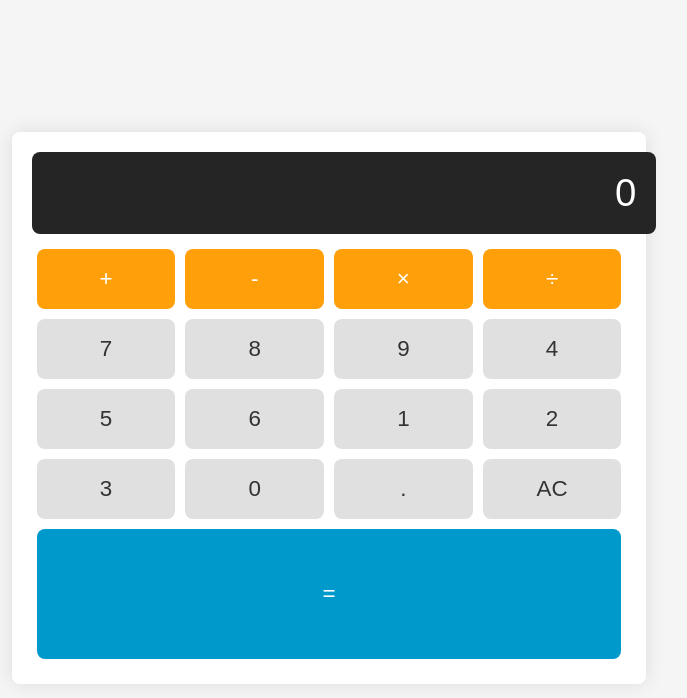
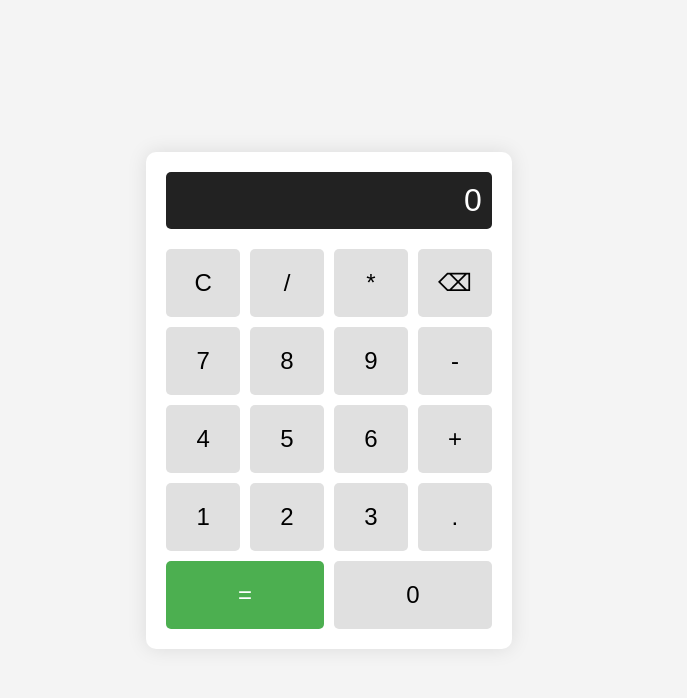
Before and after one commit to d3005/Simple_Calculator, a plain HTML site: page index.html in a window 1280 px wide. Shown: the whole page, without its empty margins (311-998 px from the left). Drawn offline with Linux system fonts and the light colour scheme.

Commit message:
Calculator updated

```diff
--- a/index.html
+++ b/index.html
@@ -3,37 +3,33 @@
 <head>
     <meta charset="UTF-8">
     <meta name="viewport" content="width=device-width, initial-scale=1.0">
-    <title>Calculator</title>
+    <title>Simple Calculator</title>
     <link rel="stylesheet" href="styles.css">
 </head>
 <body>
     <div class="calculator">
-        <input type="text" class="calculator-screen" value="" disabled />
-        <div class="calculator-keys">
-            <button type="button" class="operator" value="+">+</button>
-            <button type="button" class="operator" value="-">-</button>
-            <button type="button" class="operator" value="*">&times;</button>
-            <button type="button" class="operator" value="/">&divide;</button>
-
-            <button type="button" value="7">7</button>
-            <button type="button" value="8">8</button>
-            <button type="button" value="9">9</button>
-
-            <button type="button" value="4">4</button>
-            <button type="button" value="5">5</button>
-            <button type="button" value="6">6</button>
-
-            <button type="button" value="1">1</button>
-            <button type="button" value="2">2</button>
-            <button type="button" value="3">3</button>
-
-            <button type="button" value="0">0</button>
-            <button type="button" value=".">.</button>
-            <button type="button" class="all-clear" value="all-clear">AC</button>
-
-            <button type="button" class="equal-sign" value="=">=</button>
+        <div class="display" id="display">0</div>
+        <div class="buttons">
+            <button class="button" onclick="clearDisplay()">C</button>
+            <button class="button" onclick="appendValue('/')">/</button>
+            <button class="button" onclick="appendValue('*')">*</button>
+            <button class="button" onclick="backspace()">⌫</button>
+            <button class="button" onclick="appendValue('7')">7</button>
+            <button class="button" onclick="appendValue('8')">8</button>
+            <button class="button" onclick="appendValue('9')">9</button>
+            <button class="button" onclick="appendValue('-')">-</button>
+            <button class="button" onclick="appendValue('4')">4</button>
+            <button class="button" onclick="appendValue('5')">5</button>
+            <button class="button" onclick="appendValue('6')">6</button>
+            <button class="button" onclick="appendValue('+')">+</button>
+            <button class="button" onclick="appendValue('1')">1</button>
+            <button class="button" onclick="appendValue('2')">2</button>
+            <button class="button" onclick="appendValue('3')">3</button>
+            <button class="button" onclick="appendValue('.')">.</button>
+            <button class="button equal" onclick="calculateResult()">=</button>
+            <button class="button zero" onclick="appendValue('0')">0</button>
         </div>
     </div>
-    <script src="scripts.js"></script>
+    <script src="script.js"></script>
 </body>
 </html>
--- /dev/null
+++ b/script.js
@@ -0,0 +1,29 @@
+function clearDisplay() {
+    document.getElementById('display').innerText = '0';
+}
+
+function appendValue(value) {
+    const display = document.getElementById('display');
+    if (display.innerText === '0' && value !== '.') {
+        display.innerText = value;
+    } else {
+        display.innerText += value;
+    }
+}
+
+function backspace() {
+    const display = document.getElementById('display');
+    display.innerText = display.innerText.slice(0, -1);
+    if (display.innerText === '') {
+        display.innerText = '0';
+    }
+}
+
+function calculateResult() {
+    const display = document.getElementById('display');
+    try {
+        display.innerText = eval(display.innerText);
+    } catch {
+        display.innerText = 'Error';
+    }
+}
--- a/scripts.js
+++ /dev/null
@@ -1,106 +0,0 @@
-document.addEventListener('DOMContentLoaded', function() {
-    const calculator = {
-        displayValue: '0',
-        firstOperand: null,
-        waitingForSecondOperand: false,
-        operator: null,
-    };
-
-    function inputDigit(digit) {
-        const { displayValue, waitingForSecondOperand } = calculator;
-
-        if (waitingForSecondOperand === true) {
-            calculator.displayValue = digit;
-            calculator.waitingForSecondOperand = false;
-        } else {
-            calculator.displayValue = displayValue === '0' ? digit : displayValue + digit;
-        }
-    }
-
-    function inputDecimal(dot) {
-        if (calculator.waitingForSecondOperand === true) return;
-
-        if (!calculator.displayValue.includes(dot)) {
-            calculator.displayValue += dot;
-        }
-    }
-
-    function handleOperator(nextOperator) {
-        const { firstOperand, displayValue, operator } = calculator
-        const inputValue = parseFloat(displayValue);
-
-        if (operator && calculator.waitingForSecondOperand)  {
-            calculator.operator = nextOperator;
-            return;
-        }
-
-        if (firstOperand == null && !isNaN(inputValue)) {
-            calculator.firstOperand = inputValue;
-        } else if (operator) {
-            const result = calculate(firstOperand, inputValue, operator);
-
-            calculator.displayValue = `${parseFloat(result.toFixed(7))}`;
-            calculator.firstOperand = result;
-        }
-
-        calculator.waitingForSecondOperand = true;
-        calculator.operator = nextOperator;
-    }
-
-    function calculate(firstOperand, secondOperand, operator) {
-        if (operator === '+') {
-            return firstOperand + secondOperand;
-        } else if (operator === '-') {
-            return firstOperand - secondOperand;
-        } else if (operator === '*') {
-            return firstOperand * secondOperand;
-        } else if (operator === '/') {
-            return firstOperand / secondOperand;
-        }
-
-        return secondOperand;
-    }
-
-    function resetCalculator() {
-        calculator.displayValue = '0';
-        calculator.firstOperand = null;
-        calculator.waitingForSecondOperand = false;
-        calculator.operator = null;
-    }
-
-    function updateDisplay() {
-        const display = document.querySelector('.calculator-screen');
-        display.value = calculator.displayValue;
-    }
-
-    updateDisplay();
-
-    const keys = document.querySelector('.calculator-keys');
-    keys.addEventListener('click', (event) => {
-        const { target } = event;
-        if (!target.matches('button')) {
-            return;
-        }
-
-        if (target.classList.contains('operator')) {
-            handleOperator(target.value);
-            updateDisplay();
-            return;
-        }
-
-        if (target.classList.contains('decimal')) {
-            inputDecimal(target.value);
-            updateDisplay();
-            return;
-        }
-
-        if (target.classList.contains('all-clear')) {
-            resetCalculator();
-            updateDisplay();
-            return;
-        }
-
-        inputDigit(target.value);
-        updateDisplay();
-    });
-});
--- a/styles.css
+++ b/styles.css
@@ -3,55 +3,63 @@ body {
     justify-content: center;
     align-items: center;
     height: 100vh;
-    background-color: #f5f5f5;
-    font-family: 'Roboto', sans-serif;
+    background-color: #f4f4f4;
+    font-family: Arial, sans-serif;
+    margin: 0;
 }
 
 .calculator {
-    border-radius: 8px;
-    box-shadow: 0px 0px 20px 0px #0000001a;
+    background-color: #fff;
     padding: 20px;
-    background-color: #fff;
+    border-radius: 10px;
+    box-shadow: 0 0 20px rgba(0, 0, 0, 0.1);
 }
 
-.calculator-screen {
-    width: 100%;
-    height: 80px;
-    border: none;
-    background-color: #252525;
+.display {
+    background-color: #222;
     color: #fff;
-    font-size: 2.4em;
+    font-size: 2rem;
+    padding: 10px;
+    border-radius: 5px;
+    margin-bottom: 20px;
     text-align: right;
-    padding-right: 20px;
-    padding-left: 10px;
-    border-radius: 8px;
-    margin-bottom: 10px;
+    overflow-x: auto;
 }
 
-.calculator-keys button {
-    height: 60px;
-    font-size: 1.4em;
-    margin: 5px;
-    border-radius: 8px;
-    border: none;
-    background-color: #e0e0e0;
-    color: #333;
-    flex: 1 1 22%;
-    cursor: pointer;
+.buttons {
+    display: grid;
+    grid-template-columns: repeat(4, 1fr);
+    gap: 10px;
 }
 
-.calculator-keys button.operator {
-    background-color: #ff9f09;
-    color: #fff;
+.button {
+    background-color: #e0e0e0;
+    border: none;
+    border-radius: 5px;
+    padding: 20px;
+    font-size: 1.5rem;
+    cursor: pointer;
+    transition: background-color 0.2s;
 }
 
-.calculator-keys button.equal-sign {
-    background-color: #09c;
-    color: #fff;
-    height: 130px;
+.button:hover {
+    background-color: #d5d5d5;
 }
 
-.calculator-keys {
-    display: flex;
-    flex-wrap: wrap;
+.button:active {
+    background-color: #ccc;
 }
+
+.equal {
+    background-color: #4caf50;
+    color: #fff;
+    grid-column: span 2;
+}
+
+.equal:hover {
+    background-color: #45a049;
+}
+
+.zero {
+    grid-column: span 2;
+}
```
